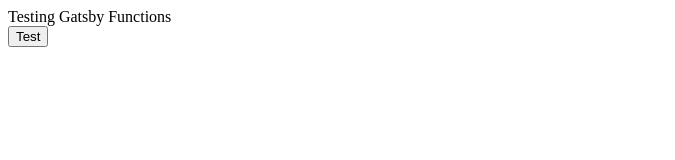
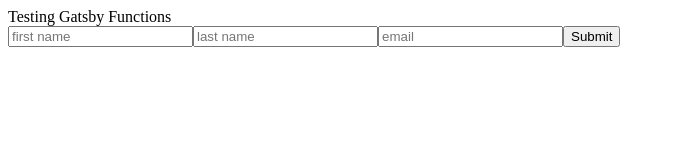
Before and after one commit to Quantum-Growth/newra-prelaunch-gatsby, a Gatsby site: page /test in a window 1280 px wide. Shown: the whole page, without its empty margins (0-675 px from the left). Built offline with nearby package versions, Linux system fonts and the light colour scheme; Gatsby itself is replaced by a stand-in of ours.

Commit message:
Some progress I forgot

```diff
--- a/package.json
+++ b/package.json
@@ -15,6 +15,7 @@
     "gatsby-source-filesystem": "^3.6.0",
     "gatsby-transformer-sharp": "^3.6.0",
     "node-fetch": "^2.6.1",
+    "node-klaviyo": "^1.1.1",
     "prop-types": "^15.7.2",
     "react": "^17.0.1",
     "react-dom": "^17.0.1",
--- a/src/pages/test.tsx
+++ b/src/pages/test.tsx
@@ -1,15 +1,86 @@
-import * as React from "react"
+import React from "react"
 
+// This Gatsby page is a React component
 export default function TestPage() {
+  // React hook for storing the state of the form
+  const [value, setValue] = React.useState({})
+
+  /**
+   * Listen to form changes and save them in the state
+   */
+  function handleChange(event) {
+    value[event.target.id] = event.target.value
+    setValue({ ...value })
+  }
+
+  /**
+   * Submit form data to Klaviyo
+   */
+  function handleSubmit(event) {
+    event.preventDefault() // stops page from reloading on submit
+    console.log("Submitting form...")
+    console.log(JSON.stringify(value))
+    // subscribeToKlaviyo()
+    fetch("/api/form", {
+      method: "POST",
+      body: JSON.stringify(value),
+      headers: {
+        "content-type": "application/json",
+      },
+    })
+      .then(res => res.json())
+      .then(body => {
+        console.log(`response from API:`, body)
+      })
+  }
+
   function useFunction() {
-    fetch("/api/time")
+    const data = {
+      method: "POST",
+      headers: { "content-type": `application/json` },
+      body: JSON.stringify({
+        email: "george.washington6@klaviyo.com",
+      }),
+    }
+
+    fetch("/api/klaviyo", data)
       .then(response => response.json())
-      .then(data => console.log(data.time))
+      .then(data => console.log(data))
   }
   return (
     <div>
       <div>Testing Gatsby Functions</div>
-      <button onClick={useFunction}>Test</button>
+      <form onSubmit={handleSubmit}>
+        <input
+          type="text"
+          id="firstName"
+          placeholder="first name"
+          onChange={handleChange} //update state on user input
+          value={value["firstName"] || ""} //keep input up to date with state
+        />
+        <input
+          type="text"
+          id="lastName"
+          placeholder="last name"
+          onChange={handleChange} //update state on user input
+          value={value["lastName"] || ""} //keep input up to date with state
+        />
+        <input
+          type="text"
+          id="email"
+          placeholder="email"
+          onChange={handleChange} //update state on user input
+          value={value["email"] || ""} //keep input up to date with state
+        />
+        <button type="submit">Submit</button>
+      </form>
+
+      {/* <input type="text" id="user_email" value={value["first_name"] || ""} />
+
+      <button onClick={useFunction}>Test</button> */}
     </div>
   )
 }
+
+// Send form state to a function
+// Add robust validation
```
Also changed, not shown: src/api/form.ts (+39 -38 lines), src/api/klaviyo.ts (added, +20 -0 lines), src/pages/index.tsx (+11 -8 lines), 1 other file.
